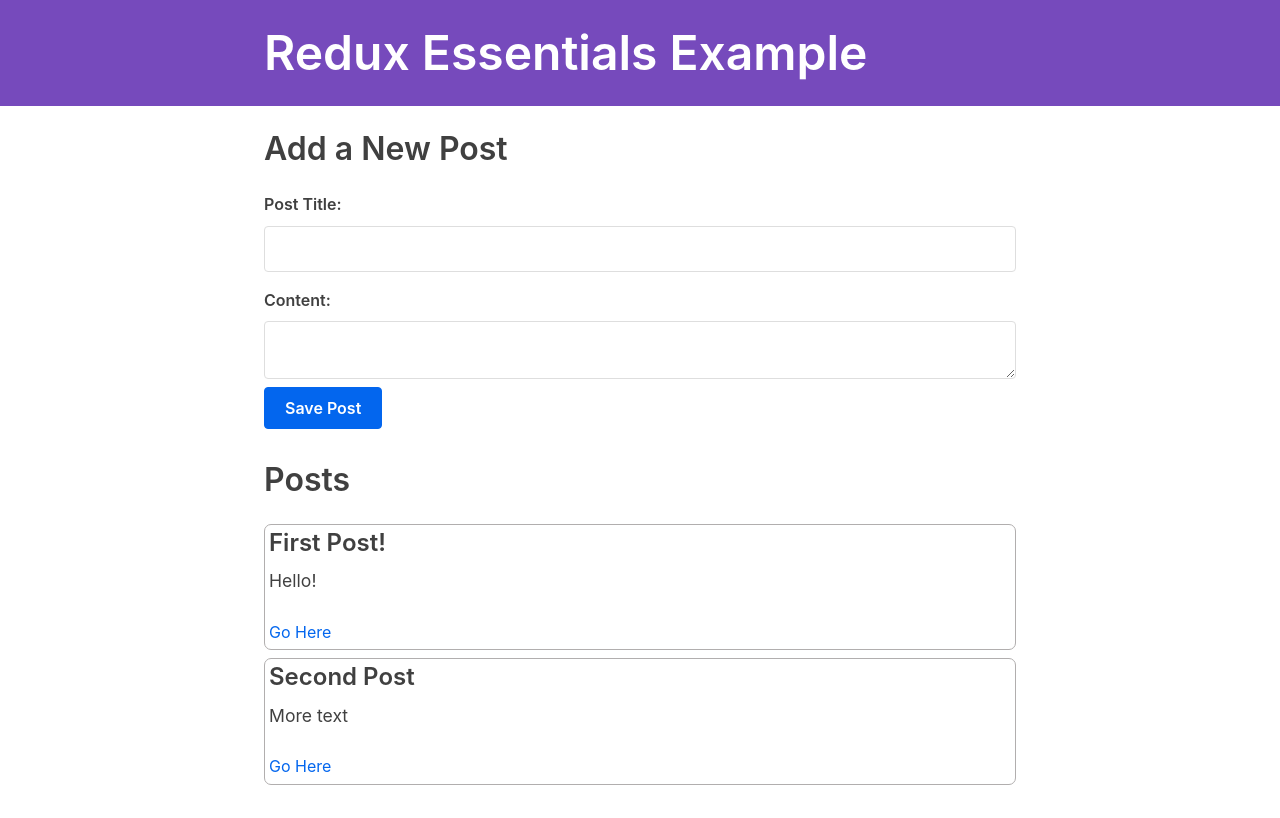
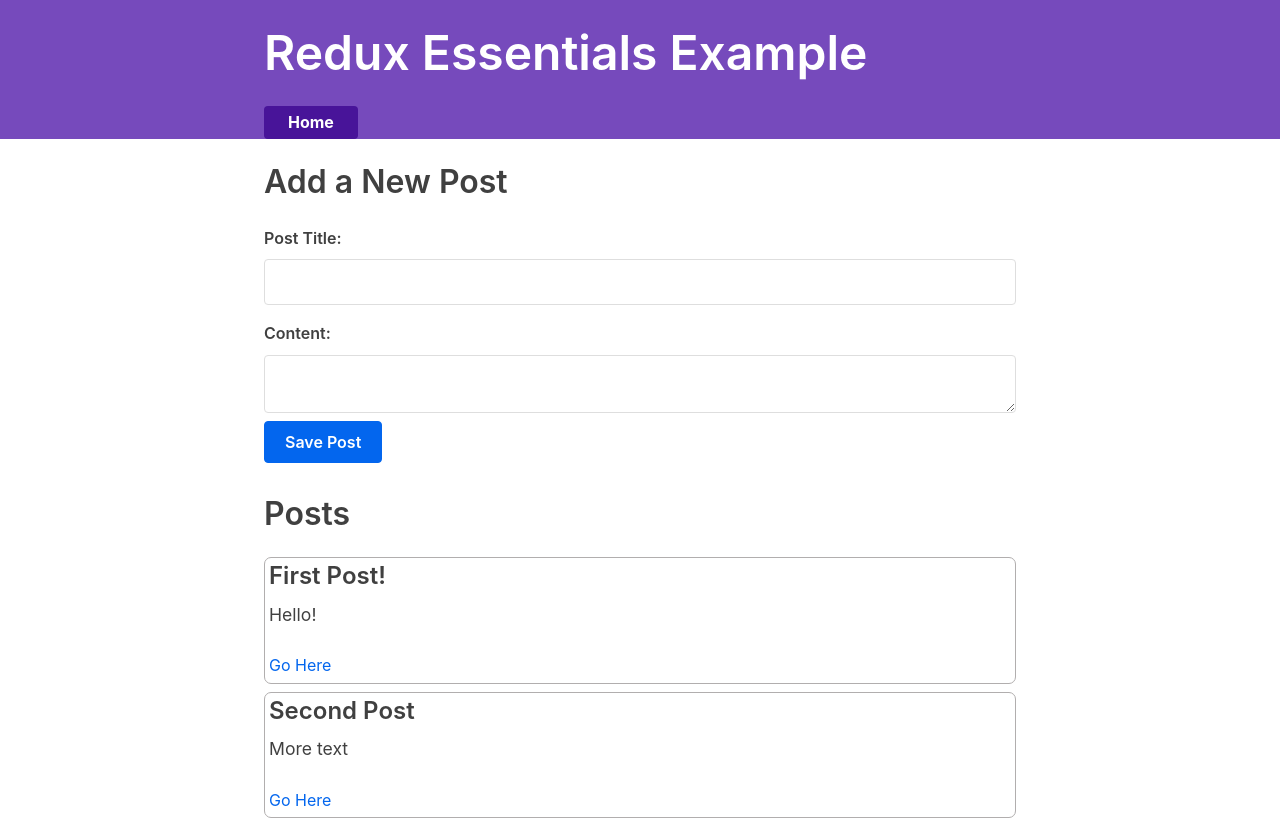
Before and after one commit to tian142/redux-essentials-checkpoint-1-3-show-single-post-and-editing-posts-and-prepare-action-payload, a React (Create React App) app: page / in a window 1280 px wide. Built offline with nearby package versions, Linux system fonts and the light colour scheme; what miragejs, txtgen would draw is missing.

Commit message:
completed home link in navbar

```diff
--- a/src/app/Navbar.js
+++ b/src/app/Navbar.js
@@ -1,4 +1,6 @@
 import React from 'react'
+
+import { Link } from 'react-router-dom'
 
 export const Navbar = () => {
   return (
@@ -7,7 +9,9 @@
         <h1>Redux Essentials Example</h1>
 
         <div className="navContent">
-          <div className="navLinks"></div>
+          <div className="navLinks">
+            <Link to="/">Home</Link>
+          </div>
         </div>
       </section>
     </nav>
```
